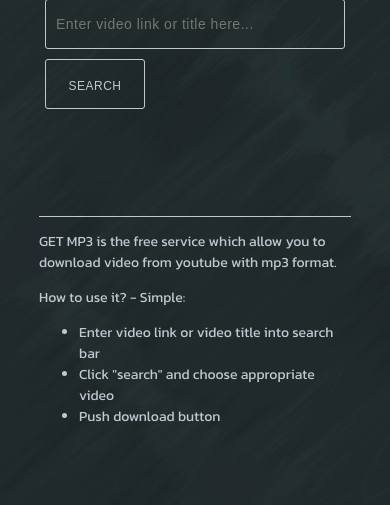
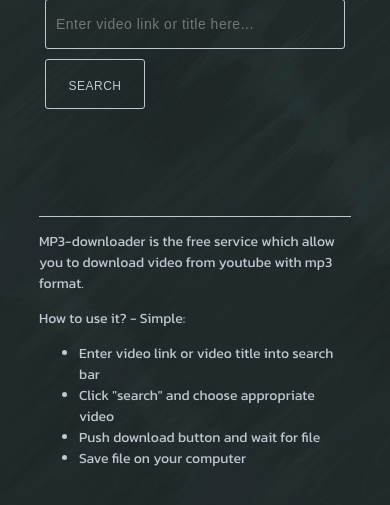
Before and after one commit to asmalx/MP3-downloader, a Flask app: page / in a window 390 px wide. Shown: the part 224-729 px from the top of the page. Run offline with Flask 2, Linux system fonts and the light colour scheme.

Commit message:
fixed bugs

```diff
--- a/static/styles.css
+++ b/static/styles.css
@@ -331,6 +331,9 @@
 	.container_button, .container_button_ready{
 		margin-top: 5px;
 	}
+	.header_title{
+		font-size: 16gitpx;
+	}
 }
 
 @media(max-width:600px){
--- a/templates/index.html
+++ b/templates/index.html
@@ -92,12 +92,13 @@
 	<footer>
 		<div class="footer">
 			<a name="about"></a>
-              <p>GET MP3 is the free service which allow you to download video from youtube with mp3 format.</p>
+              <p>MP3-downloader is the free service which allow you to download video from youtube with mp3 format.</p>
 			  <p>How to use it? - Simple:</p>
               <ul class="footer-list">
                 <li> Enter video link or video title into search bar</li>
                 <li> Click "search" and choose appropriate video</li>
-                <li> Push download button</li>
+                <li> Push download button and wait for file</li>
+                <li> Save file on your computer</li>
               </ul>
 			<div class="end"></div>
 		</div>
```
